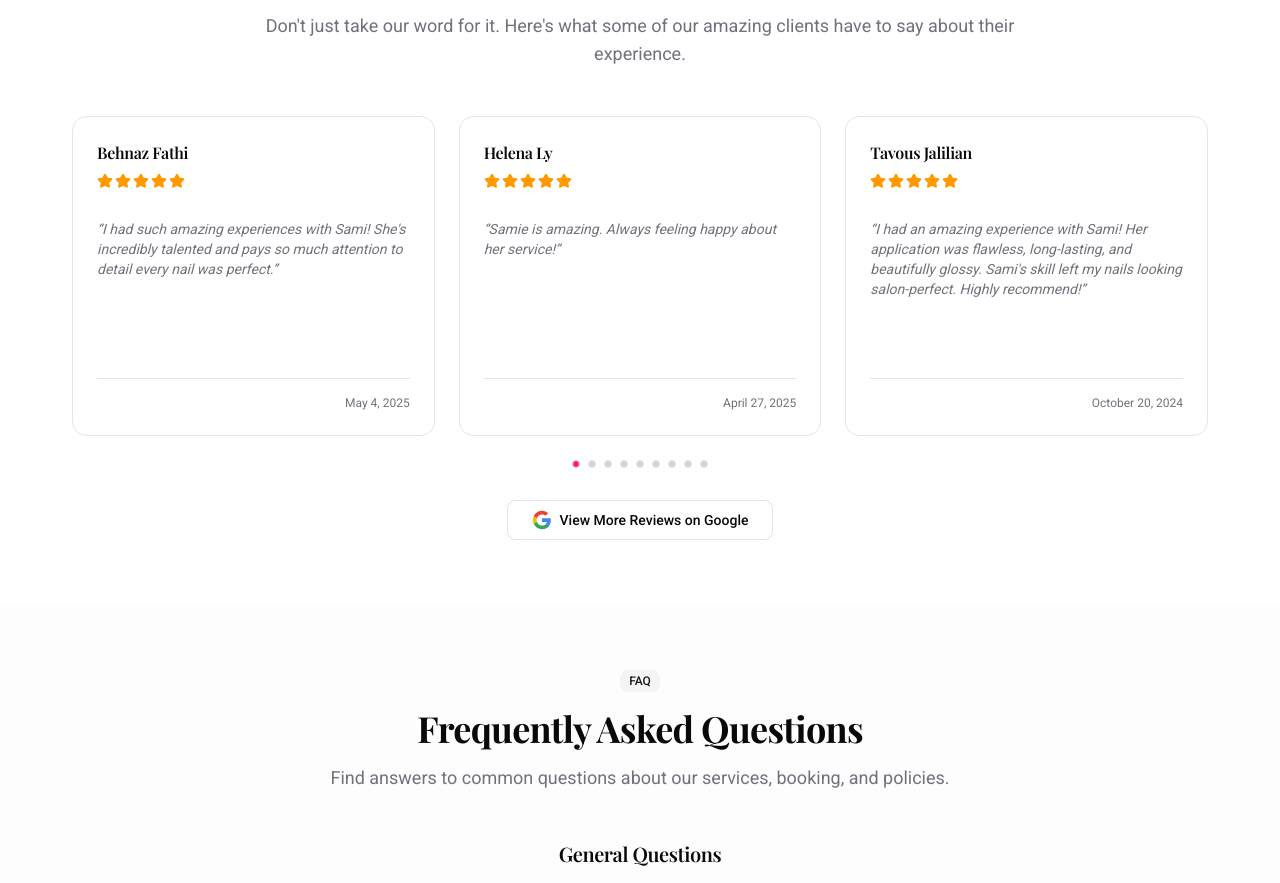
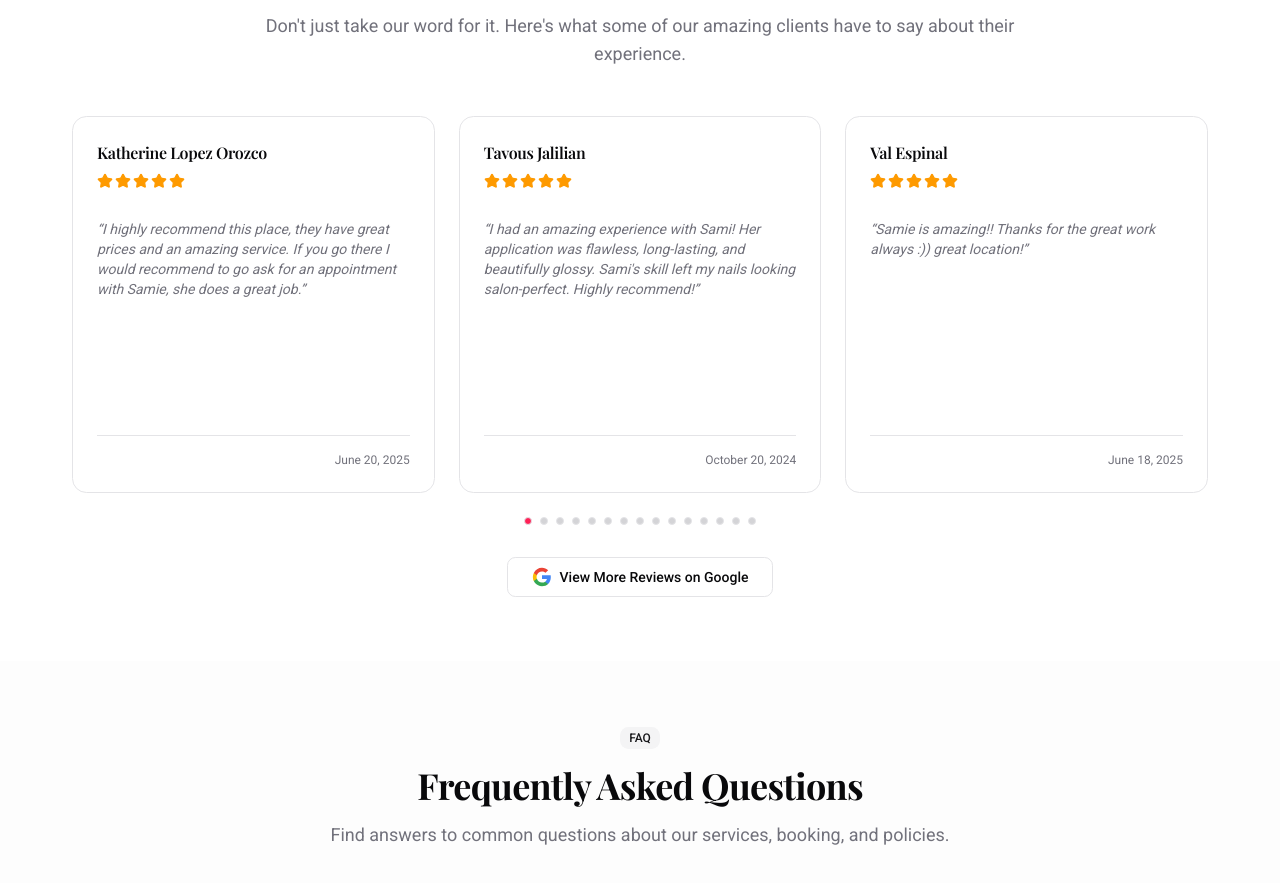
Before and after one commit to araxson/victoriaparknails-ca-a, a Next.js app: page / in a window 1280 px wide. Shown: the part 6275-7158 px from the top of the page. Built offline with nearby package versions, Linux system fonts and the light colour scheme.

Commit message:
random testimonials

```diff
--- a/src/components/sections/testimonials-section.tsx
+++ b/src/components/sections/testimonials-section.tsx
@@ -27,7 +27,11 @@ export function TestimonialsSection() {
   const [api, setApi] = React.useState<CarouselApi>();
   const [current, setCurrent] = React.useState(0);
 
-  const displayTestimonials = testimonials.slice(0, 9);
+  // Shuffle testimonials and take 15 random ones
+  const displayTestimonials = React.useMemo(() => {
+    const shuffled = [...testimonials].sort(() => Math.random() - 0.5);
+    return shuffled.slice(0, 15);
+  }, []);
 
   React.useEffect(() => {
     if (!api) return;
--- a/src/data/testimonials.ts
+++ b/src/data/testimonials.ts
@@ -4,16 +4,96 @@ import { Testimonial } from "./types";
 export const testimonials: Testimonial[] = [
   {
     id: "testimonial-1",
+    name: "Melina Sadjadi",
+    rating: 5,
+    review:
+      "Samie is absolutely the best nail tech ever! She's incredibly talented, detail-oriented, and always nails exactly what I want — whether it's a clean, simple look or something super creative. Her space is cozy and spotless, and she's so kind and professional. I always leave feeling amazing, and my nails get endless compliments. I honestly can't imagine going to anyone else! 💅💖",
+    date: "2025-06-21",
+    service: "Nail Art",
+    verified: true,
+  },
+  {
+    id: "testimonial-2",
+    name: "Heather Tyminski",
+    rating: 5,
+    review:
+      "Evon has been doing my nails for years and she's incredible!!!! She does any of incredible job every time!!",
+    date: "2025-06-21",
+    service: "Manicure",
+    verified: true,
+  },
+  {
+    id: "testimonial-3",
+    name: "Morgan Rushfeldt",
+    rating: 5,
+    review:
+      "Always a great experience coming to victoria park nail and spa. It took me awhile to find a nail place that i love but the second time I ever came here they had already remembered my name and that I had a vacation planned which shows great customer connection skills. Evon always does a great job and the rest of the staff is always so friendly !! Would 100% recommend booking with her",
+    date: "2025-06-20",
+    service: "Gel Manicure",
+    verified: true,
+  },
+  {
+    id: "testimonial-4",
+    name: "Katherine Lopez Orozco",
+    rating: 5,
+    review:
+      "I highly recommend this place, they have great prices and an amazing service. If you go there I would recommend to go ask for an appointment with Samie, she does a great job.",
+    date: "2025-06-20",
+    service: "Gel Manicure",
+    verified: true,
+  },
+  {
+    id: "testimonial-5",
+    name: "Kaylia Vasquez",
+    rating: 5,
+    review:
+      "Samie has always exceeded my expectations no matter how simple or hard the design is!",
+    date: "2025-06-19",
+    service: "Nail Art",
+    verified: true,
+  },
+  {
+    id: "testimonial-6",
+    name: "Steph Clark",
+    rating: 5,
+    review:
+      "I've been coming to see Evon for a long time! She always does a wonderful job and is so kind and sweet. Highly recommend :)",
+    date: "2025-06-19",
+    service: "Nail Extensions",
+    verified: true,
+  },
+  {
+    id: "testimonial-7",
+    name: "Kathryn Marchildon",
+    rating: 5,
+    review:
+      "Amazing experience very nice ladies!",
+    date: "2025-06-18",
+    service: "Manicure",
+    verified: true,
+  },
+  {
+    id: "testimonial-8",
+    name: "Val Espinal",
+    rating: 5,
+    review:
+      "Samie is amazing!! Thanks for the great work always :)) great location!",
+    date: "2025-06-18",
+    service: "Manicure",
+    verified: true,
+  },
+  {
+    id: "testimonial-9",
     name: "Behnaz Fathi",
     rating: 5,
     review:
-      "I had such amazing experiences with Sami! She's incredibly talented and pays so much attention to detail every nail was perfect.",
+      "I had such amazing experiences with Sami! She's incredibly talented and pays so much attention to detail every nail was shaped and polished to perfection. From the moment I walked in, she made me feel comfortable and pampered. She really listened to what I wanted and brought my vision to life beautifully. The space is clean, stylish, and so relaxing. I highly recommend her to anyone looking for flawless nails and a great overall vibe!",
     date: "2025-05-04",
     service: "Nail Art",
     verified: true,
   },
   {
-    id: "testimonial-2",
+    id: "testimonial-10",
     name: "Helena Ly",
     rating: 5,
     review: "Samie is amazing. Always feeling happy about her service!",
@@ -22,7 +102,7 @@ export const testimonials: Testimonial[] = [
     verified: true,
   },
   {
-    id: "testimonial-3",
+    id: "testimonial-11",
     name: "Tavous Jalilian",
     rating: 5,
     review:
@@ -32,7 +112,7 @@ export const testimonials: Testimonial[] = [
     verified: true,
   },
   {
-    id: "testimonial-4",
+    id: "testimonial-12",
     name: "Mikaela Jasmine",
     rating: 5,
     review:
@@ -42,7 +122,7 @@ export const testimonials: Testimonial[] = [
     verified: true,
   },
   {
-    id: "testimonial-5",
+    id: "testimonial-13",
     name: "Emma O'Connell",
     rating: 5,
     review:
@@ -52,7 +132,7 @@ export const testimonials: Testimonial[] = [
     verified: true,
   },
   {
-    id: "testimonial-6",
+    id: "testimonial-14",
     name: "Penny N",
     rating: 5,
     review:
@@ -62,7 +142,7 @@ export const testimonials: Testimonial[] = [
     verified: true,
   },
   {
-    id: "testimonial-7",
+    id: "testimonial-15",
     name: "Fern Jeffery",
     rating: 5,
     review:
@@ -72,7 +152,7 @@ export const testimonials: Testimonial[] = [
     verified: true,
   },
   {
-    id: "testimonial-8",
+    id: "testimonial-16",
     name: "Caitlin Malone",
     rating: 5,
     review:
@@ -82,7 +162,7 @@ export const testimonials: Testimonial[] = [
     verified: true,
   },
   {
-    id: "testimonial-9",
+    id: "testimonial-17",
     name: "Tish Babes",
     rating: 5,
     review:
@@ -92,7 +172,7 @@ export const testimonials: Testimonial[] = [
     verified: true,
   },
   {
-    id: "testimonial-10",
+    id: "testimonial-18",
     name: "Kelsey Popiel",
     rating: 5,
     review:
```
